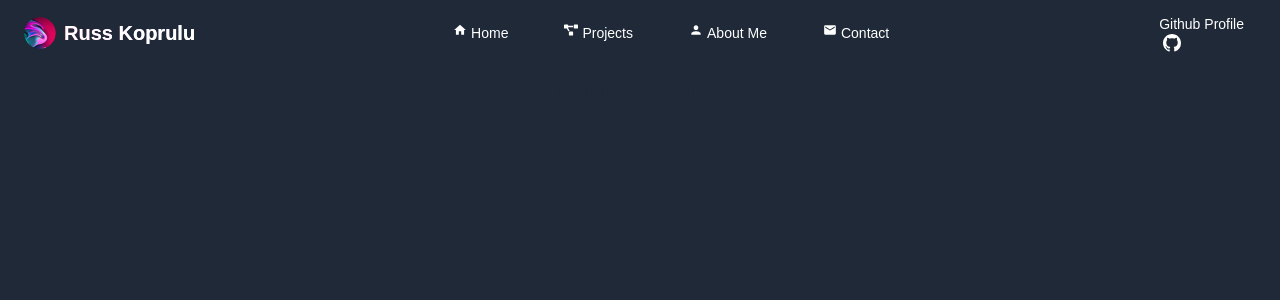
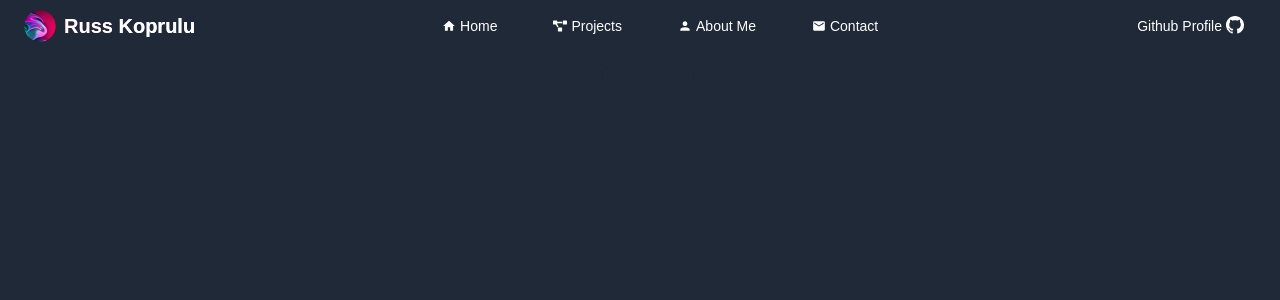
Before and after one commit to ruskpr/ruskpr.github.io, a React (Create React App) app: page / in a window 1280 px wide. Shown: the top 300 px of the page. Built offline with nearby package versions, Linux system fonts and the light colour scheme.

Commit message:
broken link fix

```diff
--- a/src/components/layout/Header.tsx
+++ b/src/components/layout/Header.tsx
@@ -25,7 +25,7 @@ export default function Header() {
       });
   });
 
-  const btnStyles = "flex text-5xl md:text-4xl lg:text-sm";
+  const btnStyles = "flex items-center text-5xl md:text-4xl lg:text-sm";
   const navItems = (
     <>
       <li>
@@ -81,7 +81,7 @@ export default function Header() {
             <span
               className="font-primary text-white font-bold self-center text-4xl lg:text-xl ml-2
              hover:text-transparent bg-clip-text bg-gradient-to-l from-white via-purple-300 to-pink-700
-             transition-all"
+             transition-background duration-500"
             >
               Russ <span className="hidden sm:inline">Koprulu</span>
             </span>
@@ -97,8 +97,8 @@ export default function Header() {
           {/* right header (github link + mobile menu) */}
           <div className="flex items-center lg:order-2">
             <Button href="https://github.com/ruskpr" type={ButtonType.Link}>
-              <a href="https://github.com/ruskpr" className="hidden lg:block">
-                Github Profile
+              <a href="https://github.com/ruskpr" className="flex">
+                <span className="hidden lg:inline">Github Profile</span>
                 <BsGithub className="text-4xl lg:text-lg ml-1" />
               </a>
             </Button>
```
